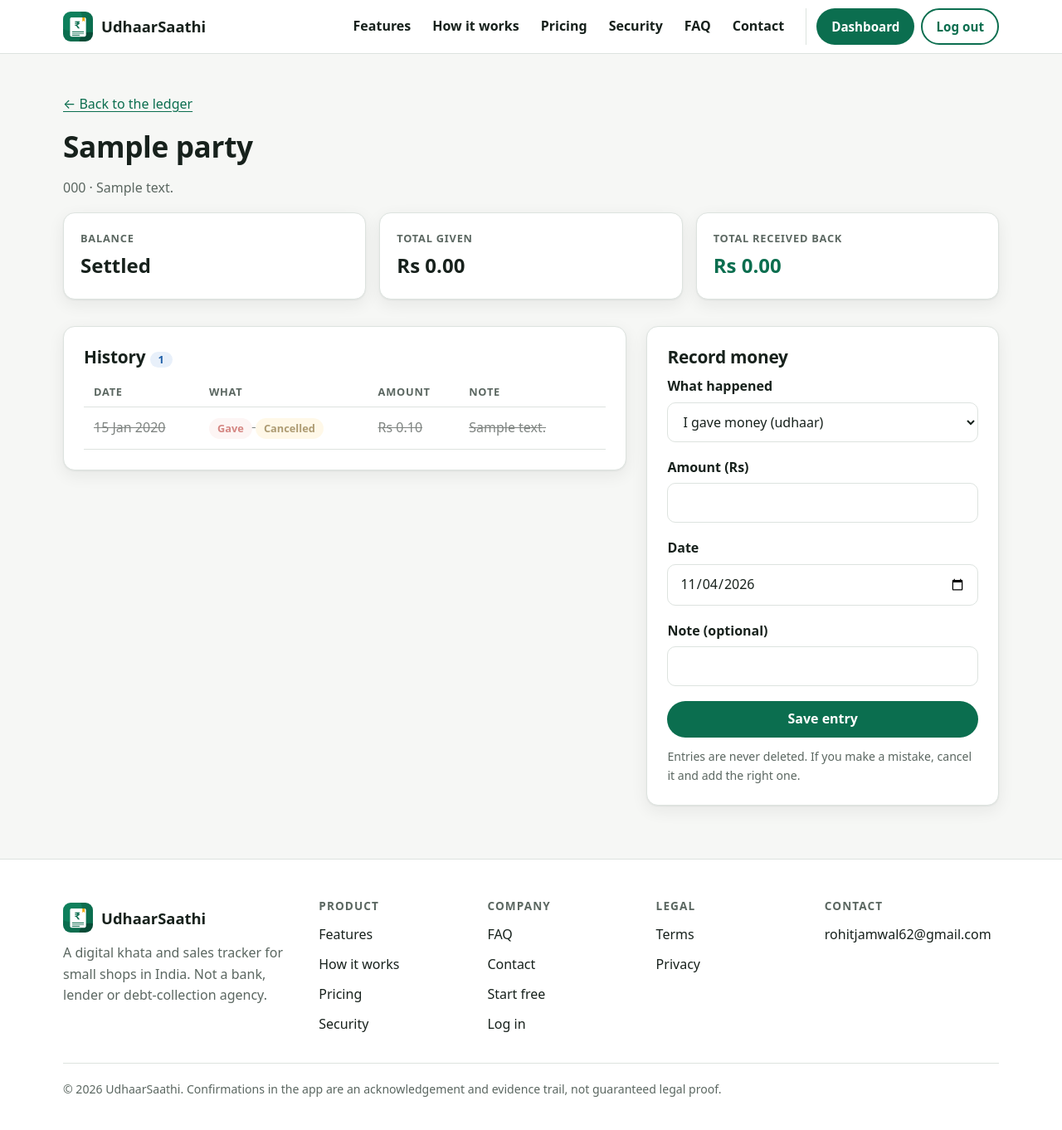
After one commit to rohitjamwal62/Udhaar-Saathi, a Django app: page /ledger/people/1/ in a window 1280 px wide. The commit adds this page. Shown: the whole page at 83% size. Run offline with Django 5.2, Linux system fonts and the light colour scheme; a user stored in the database is signed in; tables that the repository leaves empty hold one stand-in row (values such as "Sample post"); parts of the project's set-up code (start-up, migrations or seed data) failed here and were passed over.

Commit message:
Add the udhaar ledger to the website: people, money lent, repayments, balances
Co-Authored-By: Claude Sonnet 5.5 <noreply@anthropic.com>

```diff
--- a/backend/apps/web/forms.py
+++ b/backend/apps/web/forms.py
@@ -124,3 +124,23 @@ class DocumentForm(forms.Form):
         if f.size == 0:
             raise forms.ValidationError("The file is empty.")
         return f
+
+
+class PartyForm(forms.Form):
+    name = forms.CharField(max_length=120, label="Person's name")
+    phone = forms.CharField(max_length=20, required=False, label="Mobile number (optional)")
+    note = forms.CharField(max_length=240, required=False, label="Note (optional)")
+
+
+class EntryForm(forms.Form):
+    kind = forms.ChoiceField(choices=[("gave", "I gave money (udhaar)"), ("received", "I received money back")], label="What happened")
+    amount = forms.DecimalField(max_digits=12, decimal_places=2, min_value=0.01, max_value=10000000, label="Amount (Rs)")
+    entry_date = forms.DateField(label="Date", widget=forms.DateInput(attrs={"type": "date"}))
+    note = forms.CharField(max_length=240, required=False, label="Note (optional)")
+
+    def clean_entry_date(self):
+        from django.utils import timezone
+        d = self.cleaned_data["entry_date"]
+        if d > timezone.localdate():
+            raise forms.ValidationError("The date cannot be in the future.")
+        return d
--- /dev/null
+++ b/backend/apps/web/templatetags/money.py
@@ -0,0 +1,27 @@
+from django import template
+
+register = template.Library()
+
+
+@register.filter
+def rupees(paise) -> str:
+    """Format paise as Indian-grouped rupees, e.g. 12345678 -> Rs 1,23,456.78"""
+    paise = int(paise or 0)
+    sign = "-" if paise < 0 else ""
+    r, p = divmod(abs(paise), 100)
+    s = str(r)
+    if len(s) > 3:
+        head, tail = s[:-3], s[-3:]
+        parts = []
+        while len(head) > 2:
+            parts.insert(0, head[-2:])
+            head = head[:-2]
+        if head:
+            parts.insert(0, head)
+        s = ",".join(parts) + "," + tail
+    return f"{sign}Rs {s}.{p:02d}"
+
+
+@register.filter
+def absval(n) -> int:
+    return abs(int(n or 0))
--- a/backend/apps/web/urls.py
+++ b/backend/apps/web/urls.py
@@ -22,4 +22,8 @@ urlpatterns = [
     path("dashboard/", views.dashboard, name="dashboard"),
     path("dashboard/documents/upload/", views.document_upload, name="document_upload"),
     path("dashboard/documents/<int:pk>/download/", views.document_download, name="document_download"),
+    path("ledger/", views.ledger, name="ledger"),
+    path("ledger/people/add/", views.party_add, name="party_add"),
+    path("ledger/people/<int:pk>/", views.party_detail, name="party_detail"),
+    path("ledger/entries/<int:pk>/cancel/", views.entry_void, name="entry_void"),
 ]
--- a/backend/apps/web/views.py
+++ b/backend/apps/web/views.py
@@ -8,6 +8,7 @@ from django.contrib import messages
 from django.contrib.auth import get_user_model, login, logout
 from django.contrib.auth.decorators import login_required
 from django.db import transaction
+from django.db.models import BigIntegerField, Q, Sum
 from django.http import Http404, HttpResponse
 from django.shortcuts import get_object_or_404, redirect, render
 from django.utils import timezone
@@ -16,8 +17,8 @@ from django.views.decorators.http import require_POST
 from apps.common.ratelimit import hit
 
 from . import google, mailer, otp
-from .forms import ContactForm, DocumentForm, EmailForm, LoginForm, OTPForm, RegisterForm, ResetForm
-from .models import FAQ, ContactMessage, Document, Profile
+from .forms import ContactForm, DocumentForm, EmailForm, EntryForm, LoginForm, OTPForm, PartyForm, RegisterForm, ResetForm
+from .models import FAQ, ContactMessage, Document, LedgerEntry, Party, Profile
 from .context_processors import current_plan
 
 log = logging.getLogger("web")
@@ -279,3 +280,75 @@ def document_download(request, pk: int):
     resp["Content-Disposition"] = 'attachment; filename="%s"' % re.sub(r'[^A-Za-z0-9._ -]', "_", doc.original_name)
     resp["X-Content-Type-Options"] = "nosniff"
     return resp
+
+
+# ───────────────────────────── ledger: who owes me how much ─────────────────────────────
+def _balances(user):
+    gave = Sum("entries__amount_paise", filter=Q(entries__kind="gave", entries__voided=False), output_field=BigIntegerField())
+    got = Sum("entries__amount_paise", filter=Q(entries__kind="received", entries__voided=False), output_field=BigIntegerField())
+    people = list(Party.objects.filter(owner=user).annotate(gave=gave, got=got))
+    for p in people:
+        p.gave, p.got = p.gave or 0, p.got or 0
+        p.balance = p.gave - p.got
+    return people
+
+
+@login_required
+def ledger(request):
+    people = _balances(request.user)
+    return render(request, "web/ledger.html", {
+        "people": sorted(people, key=lambda p: (-p.balance, p.name.lower())),
+        "to_collect": sum(p.balance for p in people if p.balance > 0),
+        "total_given": sum(p.gave for p in people), "total_received": sum(p.got for p in people),
+        "owing_count": sum(1 for p in people if p.balance > 0), "form": PartyForm()})
+
+
+@login_required
+@require_POST
+def party_add(request):
+    form = PartyForm(request.POST)
+    if not form.is_valid():
+        for errs in form.errors.values():
+            for e in errs:
+                messages.error(request, e)
+        return redirect("ledger")
+    d = form.cleaned_data
+    name = d["name"].strip()
+    if Party.objects.filter(owner=request.user, name__iexact=name).exists():
+        messages.error(request, f"You already have a person called {name}.")
+        return redirect("ledger")
+    if Party.objects.filter(owner=request.user).count() >= 2000:
+        messages.error(request, "You have reached the limit of 2000 people.")
+        return redirect("ledger")
+    p = Party.objects.create(owner=request.user, name=name, phone=d["phone"].strip(), note=d["note"].strip())
+    messages.success(request, f"{p.name} was added. Now record the money you gave.")
+    return redirect("party_detail", pk=p.pk)
+
+
+@login_required
+def party_detail(request, pk: int):
+    party = get_object_or_404(Party, pk=pk, owner=request.user)          # only the owner can see a person
+    form = EntryForm(request.POST or None, initial={"kind": "gave", "entry_date": timezone.localdate()})
+    if request.method == "POST" and form.is_valid():
+        d = form.cleaned_data
+        LedgerEntry.objects.create(owner=request.user, party=party, kind=d["kind"], amount_paise=int(d["amount"] * 100),
+                                   note=d["note"].strip(), entry_date=d["entry_date"])
+        messages.success(request, "Entry saved.")
+        return redirect("party_detail", pk=party.pk)
+    entries = list(party.entries.all())
+    live = [e for e in entries if not e.voided]
+    gave = sum(e.amount_paise for e in live if e.kind == "gave")
+    got = sum(e.amount_paise for e in live if e.kind == "received")
+    return render(request, "web/party.html", {"party": party, "entries": entries, "gave": gave, "got": got,
+                                              "balance": gave - got, "form": form})
+
+
+@login_required
+@require_POST
+def entry_void(request, pk: int):
+    e = get_object_or_404(LedgerEntry, pk=pk, owner=request.user)
+    if not e.voided:
+        e.voided, e.voided_at = True, timezone.now()
+        e.save(update_fields=["voided", "voided_at"])
+        messages.success(request, "Entry cancelled. It stays in the history, marked as cancelled.")
+    return redirect("party_detail", pk=e.party_id)
--- a/backend/static/css/site.css
+++ b/backend/static/css/site.css
@@ -351,3 +351,7 @@ svg [class*="a-"] { transform-box: fill-box; transform-origin: center; }
 }
 @media print { .site-header, .site-footer, .toasts, .ribbon { display: none; } }
 .f-on { fill: var(--on-primary); }
+
+/* ledger */
+.stat .v.owes { color: var(--danger); }
+.stat .v.paid { color: var(--primary); }
--- a/backend/templates/web/dashboard.html
+++ b/backend/templates/web/dashboard.html
@@ -6,6 +6,7 @@
   <h1 style="font-size:clamp(1.6rem,3vw,2.2rem)">Welcome{% if user.first_name %}, {{ user.first_name }}{% endif %}</h1>
   <p class="muted">Your account, plan and documents in one place.</p>
   {% if not drive_ready %}<div class="note warn" role="status"><strong>Document storage is being connected.</strong> Uploads will work soon.</div>{% endif %}
+  <p style="margin:14px 0"><a class="btn" href="{% url 'ledger' %}">Open my udhaar ledger</a> <span class="muted">Record money you lend and what comes back.</span></p>
   <div class="stats">
     <div class="card stat"><div class="k">Role</div><div class="v">{{ profile.get_role_display }}</div>{% if profile.shop_name %}<div class="s">{{ profile.shop_name }}</div>{% endif %}</div>
     <div class="card stat"><div class="k">Plan</div><div class="v">{{ plan.name }}</div><div class="s">{{ plan.trial_months }} months free, then Rs {{ plan.amount_rupees }} a month</div></div>
--- /dev/null
+++ b/backend/templates/web/party.html
@@ -0,0 +1,54 @@
+{% extends 'base.html' %}
+{% load money %}
+{% block title %}{{ party.name }} | Ledger | {{ SITE_NAME }}{% endblock %}
+{% block description %}Money lent to and received from {{ party.name }}.{% endblock %}
+{% block content %}
+<div class="container dash-head">
+  <p><a href="{% url 'ledger' %}">&larr; Back to the ledger</a></p>
+  <h1 style="font-size:clamp(1.6rem,3vw,2.2rem)">{{ party.name }}</h1>
+  <p class="muted">{% if party.phone %}{{ party.phone }}{% endif %}{% if party.phone and party.note %} &middot; {% endif %}{{ party.note }}</p>
+  <div class="stats">
+    <div class="card stat"><div class="k">Balance</div>
+      <div class="v {% if balance > 0 %}owes{% endif %}">{% if balance > 0 %}Owes you {{ balance|rupees }}{% elif balance < 0 %}You owe {{ balance|absval|rupees }}{% else %}Settled{% endif %}</div></div>
+    <div class="card stat"><div class="k">Total given</div><div class="v">{{ gave|rupees }}</div></div>
+    <div class="card stat"><div class="k">Total received back</div><div class="v paid">{{ got|rupees }}</div></div>
+  </div>
+</div>
+<div class="container dash-grid">
+  <section class="card" aria-labelledby="hist-h">
+    <h2 id="hist-h" style="font-size:1.3rem">History <span class="chip info">{{ entries|length }}</span></h2>
+    {% if entries %}
+    <div class="tbl-wrap"><table class="docs">
+      <thead><tr><th scope="col">Date</th><th scope="col">What</th><th scope="col">Amount</th><th scope="col">Note</th><th scope="col"><span class="sr-only">Cancel</span></th></tr></thead>
+      <tbody>
+      {% for e in entries %}
+        <tr{% if e.voided %} style="opacity:.55;text-decoration:line-through"{% endif %}>
+          <td data-label="Date">{{ e.entry_date|date:"j M Y" }}</td>
+          <td data-label="What">{% if e.kind == "gave" %}<span class="chip bad">Gave</span>{% else %}<span class="chip">Received</span>{% endif %}{% if e.voided %} <span class="chip warn">Cancelled</span>{% endif %}</td>
+          <td data-label="Amount">{{ e.amount_paise|rupees }}</td>
+          <td data-label="Note">{{ e.note|default:"-" }}</td>
+          <td data-label="">{% if not e.voided %}
+            <form method="post" action="{% url 'entry_void' e.pk %}" onsubmit="return confirm('Cancel this entry? It will stay in the history, marked as cancelled.');">{% csrf_token %}<button class="btn btn-ghost btn-sm" type="submit">Cancel</button></form>{% endif %}</td>
+        </tr>
+      {% endfor %}
+      </tbody></table></div>
+    {% else %}
+    <div class="empty">{% include "partials/art_empty.html" %}<p class="muted"><strong>No entries yet.</strong><br>Record the first amount on the right.</p></div>
+    {% endif %}
+  </section>
+
+  <section class="card" aria-labelledby="entry-h">
+    <h2 id="entry-h" style="font-size:1.3rem">Record money</h2>
+    <form method="post" novalidate>
+      {% csrf_token %}
+      {% if form.non_field_errors %}<div class="form-error" role="alert"><ul>{% for e in form.non_field_errors %}<li>{{ e }}</li>{% endfor %}</ul></div>{% endif %}
+      {% with field=form.kind %}{% include "partials/field.html" %}{% endwith %}
+      {% with field=form.amount %}{% include "partials/field.html" %}{% endwith %}
+      {% with field=form.entry_date %}{% include "partials/field.html" %}{% endwith %}
+      {% with field=form.note %}{% include "partials/field.html" %}{% endwith %}
+      <button class="btn btn-block" type="submit">Save entry</button>
+    </form>
+    <p class="help" style="margin-top:12px">Entries are never deleted. If you make a mistake, cancel it and add the right one.</p>
+  </section>
+</div>
+{% endblock %}
```
Also changed, not shown: backend/apps/web/admin.py (+29 -0 lines), backend/apps/web/models.py (+40 -0 lines), backend/templates/web/ledger.html (added, +48 -0 lines), backend/tests/test_web.py (+74 -0 lines), deploy/e2e_site.py (+17 -1 lines), backend/apps/web/migrations/0003_ledger.py (added), backend/apps/web/templatetags/__init__.py (added).
